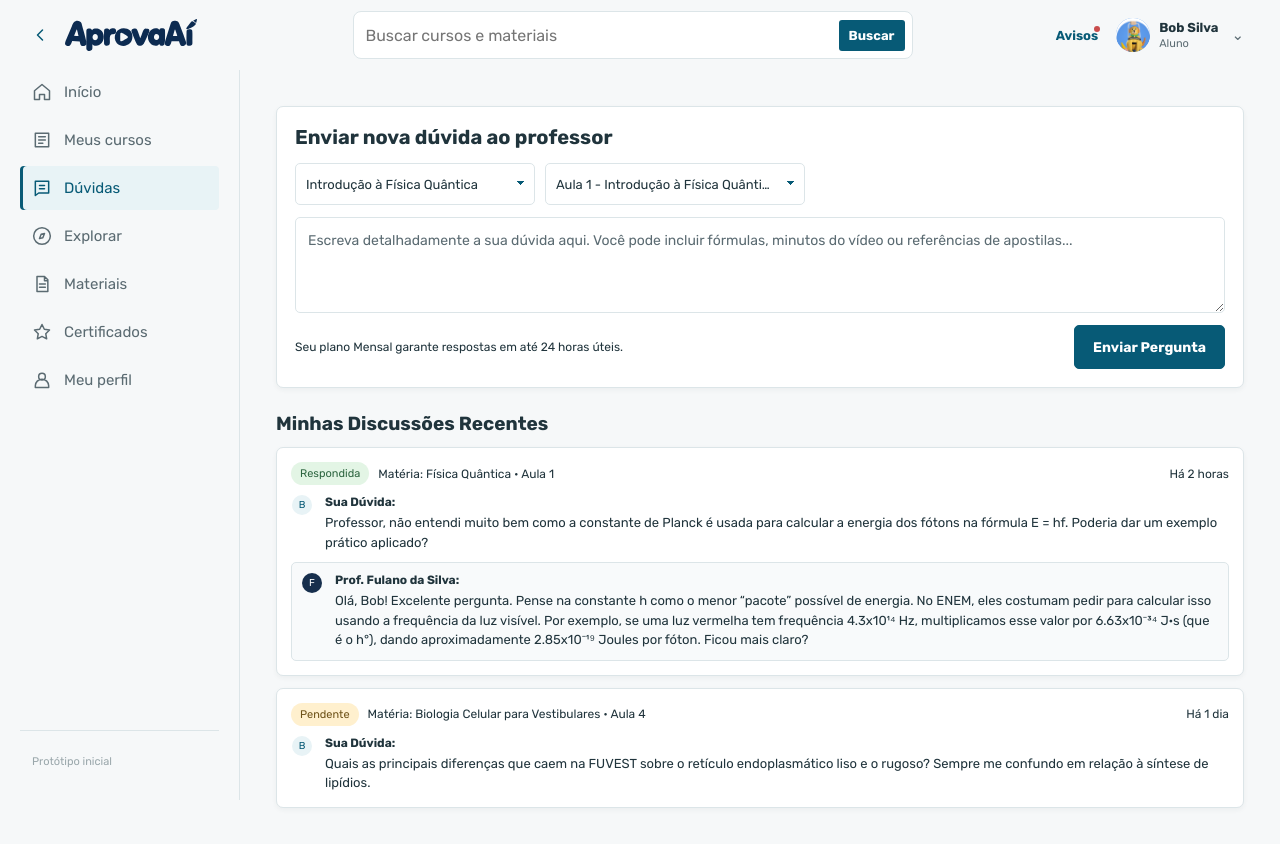
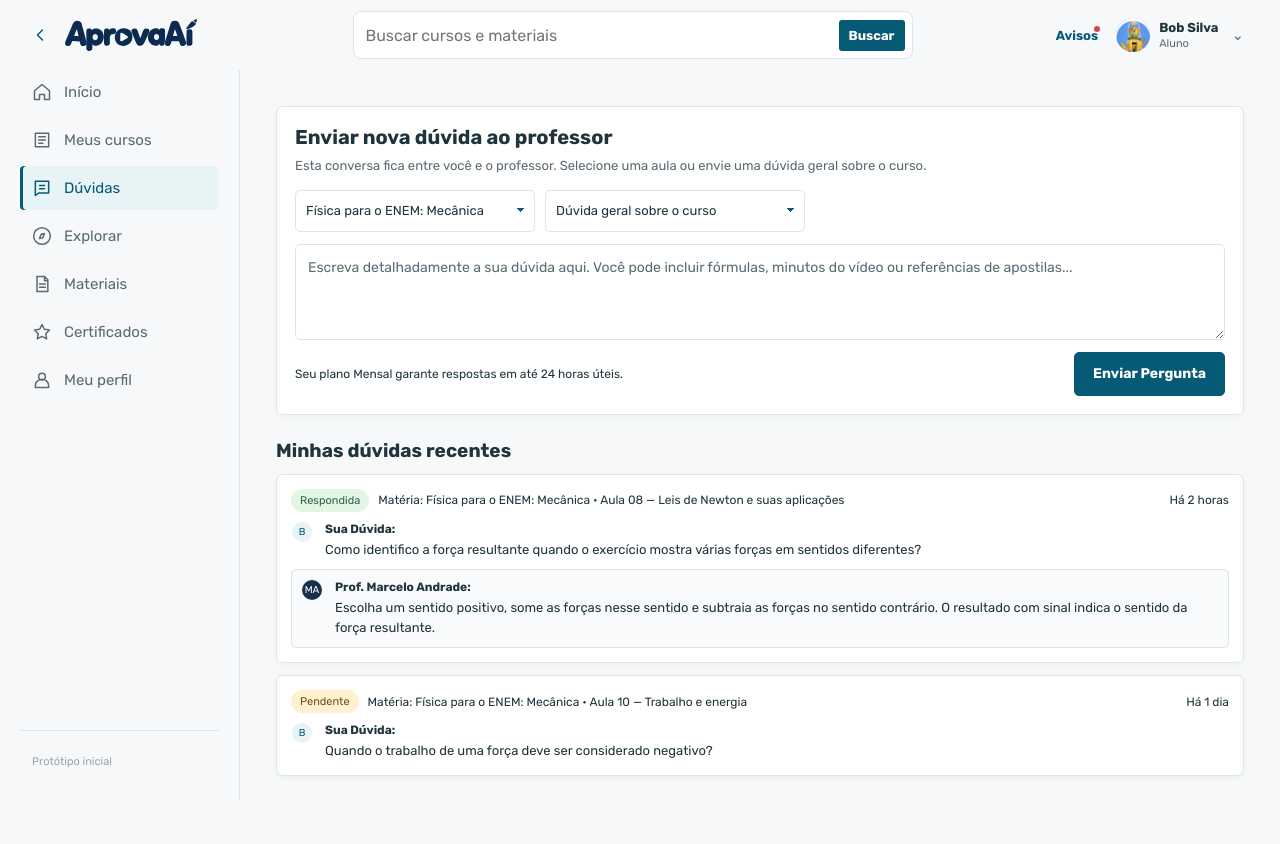
Before and after one commit to gustavoaureliano/labsoft, a Next.js app: page /duvidas in a window 1280 px wide. After the commit the page ends 812 px from the top, so only its background shows below. Built offline with nearby package versions, Linux system fonts and the light colour scheme.

Commit message:
add link to duvidas from cursos and videoaulas

```diff
--- a/src/app/duvidas/page.module.css
+++ b/src/app/duvidas/page.module.css
@@ -1,6 +1,7 @@
 .page { display: grid; gap: 24px; }
 .compose { background: var(--surface); border: 1px solid var(--border); border-radius: 7px; box-shadow: 0 2px 5px rgb(32 52 60 / 5%); padding: 18px; }
-.compose h1 { font-size: 20px; margin: 0 0 14px; }
+.compose h1 { font-size: 20px; margin: 0 0 7px; }
+.composeDescription { color: var(--muted); font-size: 13px; line-height: 1.5; margin: 0 0 14px; }
 .compose form { display: grid; gap: 12px; }
 .selects { display: grid; gap: 10px; grid-template-columns: minmax(170px, 240px) minmax(180px, 260px); }
 .selects label { min-width: 0; }
--- a/src/app/duvidas/page.tsx
+++ b/src/app/duvidas/page.tsx
@@ -1,8 +1,8 @@
 "use client";
 
-import { useState, type FormEvent } from "react";
+import { use, useState, type FormEvent } from "react";
 import { AppShell } from "@/components/layout/AppShell";
-import { catalogCourses } from "@/data/catalog";
+import { enrolledCourse } from "@/data/courses";
 import { initialProfile } from "@/data/profile";
 import { questionsDemoKey, type DemoQuestion } from "@/data/questionsDemo";
 import { useDemoStorage } from "@/lib/useDemoStorage";
@@ -17,51 +17,60 @@ type Discussion = {
   answer?: string;
 };
 
-const lessonsByCourse: Record<string, string[]> = {
-  "fisica-quantica": ["Aula 1 - Introdução à Física Quântica", "Aula 2 - Dualidade Onda-Partícula"],
-  "biologia-celular": ["Aula 4 - Organelas Citoplasmáticas", "Aula 6 - Citoesqueleto e Movimento"],
-};
-
 const initialDiscussions: Discussion[] = [
   {
     id: 1,
-    course: "Física Quântica",
-    lesson: "Aula 1",
+    course: enrolledCourse.title,
+    lesson: "Aula 08 — Leis de Newton e suas aplicações",
     createdAt: "Há 2 horas",
-    prompt: "Professor, não entendi muito bem como a constante de Planck é usada para calcular a energia dos fótons na fórmula E = hf. Poderia dar um exemplo prático aplicado?",
-    answer: "Olá, Bob! Excelente pergunta. Pense na constante h como o menor “pacote” possível de energia. No ENEM, eles costumam pedir para calcular isso usando a frequência da luz visível. Por exemplo, se uma luz vermelha tem frequência 4.3x10¹⁴ Hz, multiplicamos esse valor por 6.63x10⁻³⁴ J·s (que é o h°), dando aproximadamente 2.85x10⁻¹⁹ Joules por fóton. Ficou mais claro?",
+    prompt: "Como identifico a força resultante quando o exercício mostra várias forças em sentidos diferentes?",
+    answer: "Escolha um sentido positivo, some as forças nesse sentido e subtraia as forças no sentido contrário. O resultado com sinal indica o sentido da força resultante.",
   },
   {
     id: 2,
-    course: "Biologia Celular para Vestibulares",
-    lesson: "Aula 4",
+    course: enrolledCourse.title,
+    lesson: "Aula 10 — Trabalho e energia",
     createdAt: "Há 1 dia",
-    prompt: "Quais as principais diferenças que caem na FUVEST sobre o retículo endoplasmático liso e o rugoso? Sempre me confundo em relação à síntese de lipídios.",
+    prompt: "Quando o trabalho de uma força deve ser considerado negativo?",
   },
 ];
 
-export default function StudentDoubts() {
-  const defaultCourse = catalogCourses[0];
-  const [courseId, setCourseId] = useState(defaultCourse.id);
-  const [lesson, setLesson] = useState(lessonsByCourse[defaultCourse.id][0]);
+type StudentDoubtsProps = {
+  searchParams: Promise<{ curso?: string | string[]; aula?: string | string[] }>;
+};
+
+function firstParam(value?: string | string[]) {
+  return Array.isArray(value) ? value[0] : value;
+}
+
+export default function StudentDoubts({ searchParams }: StudentDoubtsProps) {
+  const query = use(searchParams);
+  const requestedCourseId = firstParam(query.curso);
+  const requestedLessonId = firstParam(query.aula);
+  const initialLessonId = requestedCourseId === enrolledCourse.id && enrolledCourse.lessons.some((item) => item.id === requestedLessonId)
+    ? requestedLessonId
+    : "";
+  const [lessonId, setLessonId] = useState(initialLessonId);
   const [questionText, setQuestionText] = useState("");
   const discussions = initialDiscussions;
   const [sharedQuestions, saveSharedQuestions] = useDemoStorage<DemoQuestion[]>(questionsDemoKey, []);
   const [notice, setNotice] = useState("");
-  const selectedCourse = catalogCourses.find((course) => course.id === courseId) ?? defaultCourse;
-  const availableLessons = lessonsByCourse[courseId] ?? ["Aula 1 - Introdução ao curso", "Aula 2 - Conceitos fundamentais"];
-
-  function selectCourse(nextCourseId: string) {
-    setCourseId(nextCourseId);
-    setLesson((lessonsByCourse[nextCourseId] ?? ["Aula 1 - Introdução ao curso"])[0]);
-  }
+  const selectedLesson = enrolledCourse.lessons.find((item) => item.id === lessonId);
 
   function submitQuestion(event: FormEvent<HTMLFormElement>) {
     event.preventDefault();
     const prompt = questionText.trim();
     if (!prompt) return;
 
-    saveSharedQuestions([{ id: Date.now(), student: initialProfile.nickname, course: selectedCourse.title, lesson: lesson.split(" - ")[0], prompt }, ...sharedQuestions]);
+    saveSharedQuestions([{
+      id: Date.now(),
+      student: initialProfile.nickname,
+      courseId: enrolledCourse.id,
+      course: enrolledCourse.title,
+      lessonId: selectedLesson?.id,
+      lesson: selectedLesson ? `Aula ${selectedLesson.number} — ${selectedLesson.title}` : "Dúvida geral sobre o curso",
+      prompt,
+    }, ...sharedQuestions]);
     setQuestionText("");
     setNotice("Sua dúvida foi enviada ao professor.");
   }
@@ -71,18 +80,20 @@ export default function StudentDoubts() {
       <div className={styles.page}>
         <section className={styles.compose} aria-labelledby="compose-title">
           <h1 id="compose-title">Enviar nova dúvida ao professor</h1>
+          <p className={styles.composeDescription}>Esta conversa fica entre você e o professor. Selecione uma aula ou envie uma dúvida geral sobre o curso.</p>
           <form onSubmit={submitQuestion}>
             <div className={styles.selects}>
               <label>
                 <span className={styles.visuallyHidden}>Curso</span>
-                <select name="course" onChange={(event) => selectCourse(event.target.value)} value={courseId}>
-                  {catalogCourses.map((course) => <option key={course.id} value={course.id}>{course.title}</option>)}
+                <select name="course" defaultValue={enrolledCourse.id}>
+                  <option value={enrolledCourse.id}>{enrolledCourse.title}</option>
                 </select>
               </label>
               <label>
                 <span className={styles.visuallyHidden}>Aula</span>
-                <select name="lesson" onChange={(event) => setLesson(event.target.value)} value={lesson}>
-                  {availableLessons.map((lessonOption) => <option key={lessonOption} value={lessonOption}>{lessonOption}</option>)}
+                <select name="lesson" onChange={(event) => setLessonId(event.target.value)} value={lessonId}>
+                  <option value="">Dúvida geral sobre o curso</option>
+                  {enrolledCourse.lessons.map((lessonOption) => <option key={lessonOption.id} value={lessonOption.id}>Aula {lessonOption.number} — {lessonOption.title}</option>)}
                 </select>
               </label>
             </div>
@@ -104,7 +115,7 @@ export default function StudentDoubts() {
         </section>
 
         <section className={styles.discussions} aria-labelledby="discussions-title">
-          <h2 id="discussions-title">Minhas Discussões Recentes</h2>
+          <h2 id="discussions-title">Minhas dúvidas recentes</h2>
           <div className={styles.discussionList}>
             {[...sharedQuestions.map((question) => ({ ...question, createdAt: "Agora" })), ...discussions].map((discussion) => (
               <article className={styles.discussion} key={discussion.id}>
@@ -124,9 +135,9 @@ export default function StudentDoubts() {
                 </div>
                 {discussion.answer && (
                   <div className={styles.answer}>
-                    <span className={styles.teacherMark} aria-hidden="true">F</span>
+                    <span className={styles.teacherMark} aria-hidden="true">MA</span>
                     <div>
-                      <strong>Prof. Fulano da Silva:</strong>
+                      <strong>{enrolledCourse.teacher}:</strong>
                       <p>{discussion.answer}</p>
                     </div>
                   </div>
--- a/src/app/meus-cursos/[id]/page.module.css
+++ b/src/app/meus-cursos/[id]/page.module.css
@@ -13,6 +13,8 @@
 .hero aside strong { color: var(--primary); }
 .hero aside a { background: var(--primary); border-radius: 5px; color: white; font-size: 13px; font-weight: 700; margin-top: 5px; padding: 12px; text-align: center; }
 .hero aside a:hover { background: #064b63; box-shadow: var(--action-shadow); }
+.hero aside a.secondaryAction { background: transparent; border: 1px solid var(--primary); color: var(--primary); margin-top: 0; }
+.hero aside a.secondaryAction:hover { background: var(--primary-light); box-shadow: none; }
 .content { display: grid; gap: 24px; }
 .heading h2 { color: var(--primary); font-size: 24px; margin: 7px 0; }
 .heading p { color: var(--muted); font-size: 13px; margin: 0; }
--- a/src/app/meus-cursos/[id]/page.tsx
+++ b/src/app/meus-cursos/[id]/page.tsx
@@ -3,7 +3,7 @@ import Link from "next/link";
 import { AppShell } from "@/components/layout/AppShell";
 import { CourseLessonList } from "@/components/learning/CourseLessonList";
 import { ProgressBar } from "@/components/ui/ProgressBar";
-import { currentLesson, enrolledCourse, lessonHref } from "@/data/courses";
+import { currentLesson, enrolledCourse, lessonHref, questionHref } from "@/data/courses";
 import styles from "./page.module.css";
 
 export default async function StudentCoursePage({ params }: PageProps<"/meus-cursos/[id]">) {
@@ -15,7 +15,7 @@ export default async function StudentCoursePage({ params }: PageProps<"/meus-cur
         <Link className={styles.back} href="/meus-cursos">← Voltar para Meus Cursos</Link>
         <header className={styles.hero}>
           <div><span className={styles.eyebrow}>{enrolledCourse.category} · {enrolledCourse.totalLessons} aulas</span><h1>{enrolledCourse.title}</h1><p>{enrolledCourse.summary}</p><small>{enrolledCourse.teacher}</small></div>
-          <aside><div><span>Progresso do curso</span><strong>{enrolledCourse.progress}%</strong></div><ProgressBar value={enrolledCourse.progress} /><Link href={lessonHref(currentLesson.id)}>Continuar na aula {currentLesson.number}</Link></aside>
+          <aside><div><span>Progresso do curso</span><strong>{enrolledCourse.progress}%</strong></div><ProgressBar value={enrolledCourse.progress} /><Link href={lessonHref(currentLesson.id)}>Continuar na aula {currentLesson.number}</Link><Link className={styles.secondaryAction} href={questionHref()}>Tirar dúvida sobre este curso</Link></aside>
         </header>
         <section className={styles.content} aria-labelledby="course-content-title">
           <div className={styles.heading}><span className={styles.eyebrow}>Sua trilha</span><h2 id="course-content-title">Conteúdo do curso</h2><p>Escolha uma aula para assistir ou revisar.</p></div>
--- a/src/app/videoaula/page.module.css
+++ b/src/app/videoaula/page.module.css
@@ -39,6 +39,10 @@
 .comments li { border-top: 1px solid var(--border); padding: 12px 0; }
 .comments strong { font-size: 13px; }
 .comments p { margin-top: 4px; }
+.questionCallout { align-items: center; background: var(--primary-light); border-radius: 6px; display: flex; flex-wrap: wrap; gap: 8px 16px; justify-content: space-between; margin: 14px 0; padding: 12px 14px; }
+.questionCallout span { color: var(--text); font-size: 13px; }
+.questionCallout a { color: var(--primary); font-size: 13px; font-weight: 700; }
+.questionCallout a:hover { text-decoration: underline; text-underline-offset: 3px; }
 .rating { display: flex; gap: 5px; margin: 12px 0; }
 .rating button { background: none; border: 0; color: var(--primary); cursor: pointer; font-size: 30px; line-height: 1; padding: 2px; }
 .materialLink { color: var(--primary); display: inline-block; font-size: 13px; font-weight: 700; margin-top: 18px; }
--- a/src/data/courses.ts
+++ b/src/data/courses.ts
@@ -63,3 +63,9 @@ export function lessonHref(lessonId: string, context: LessonCollectionContext =
   if (context.origin === "playlist") params.set("lista", context.playlistId);
   return `/videoaula?${params.toString()}`;
 }
+
+export function questionHref(lessonId?: string) {
+  const params = new URLSearchParams({ curso: enrolledCourse.id });
+  if (lessonId) params.set("aula", lessonId);
+  return `/duvidas?${params.toString()}`;
+}
--- a/src/data/questionsDemo.ts
+++ b/src/data/questionsDemo.ts
@@ -3,7 +3,9 @@ export const questionsDemoKey = "aprovaai-demo-student-questions";
 export type DemoQuestion = {
   id: number;
   student: string;
+  courseId: string;
   course: string;
+  lessonId?: string;
   lesson: string;
   prompt: string;
   answer?: string;
```
Also changed, not shown: src/app/videoaula/LessonTabs.tsx (+8 -2 lines), 2 other files (tests, documents, lock files or other folders).
